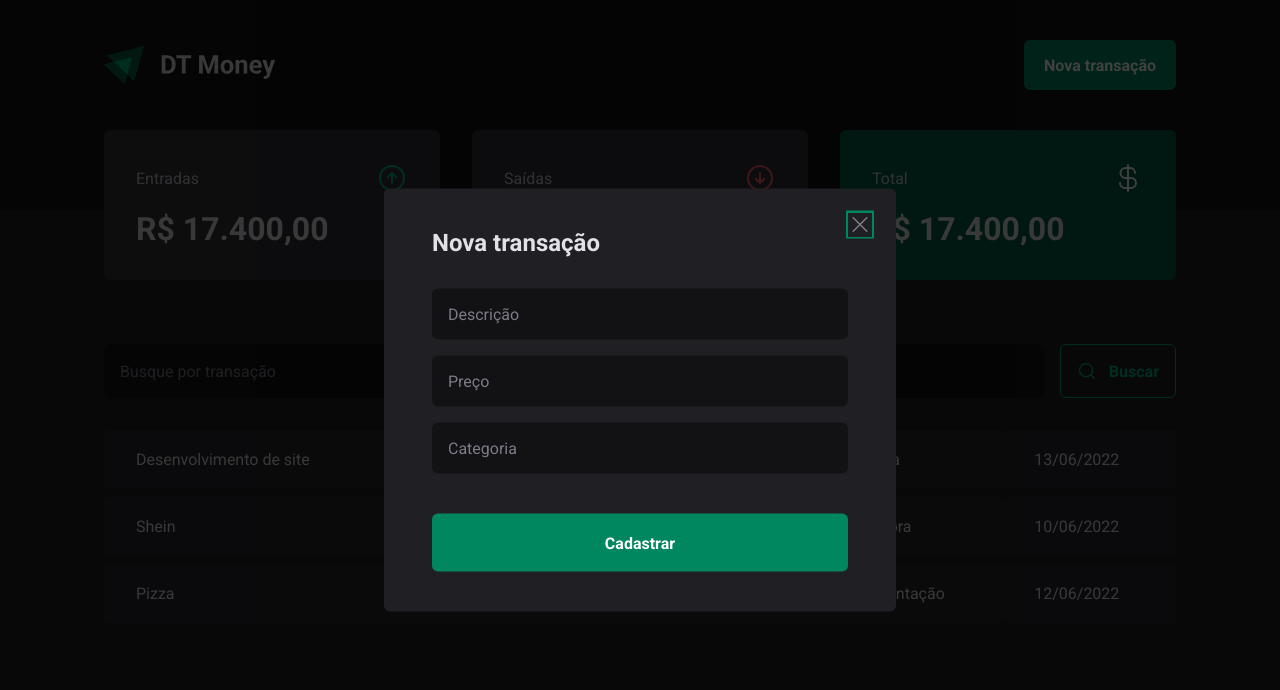
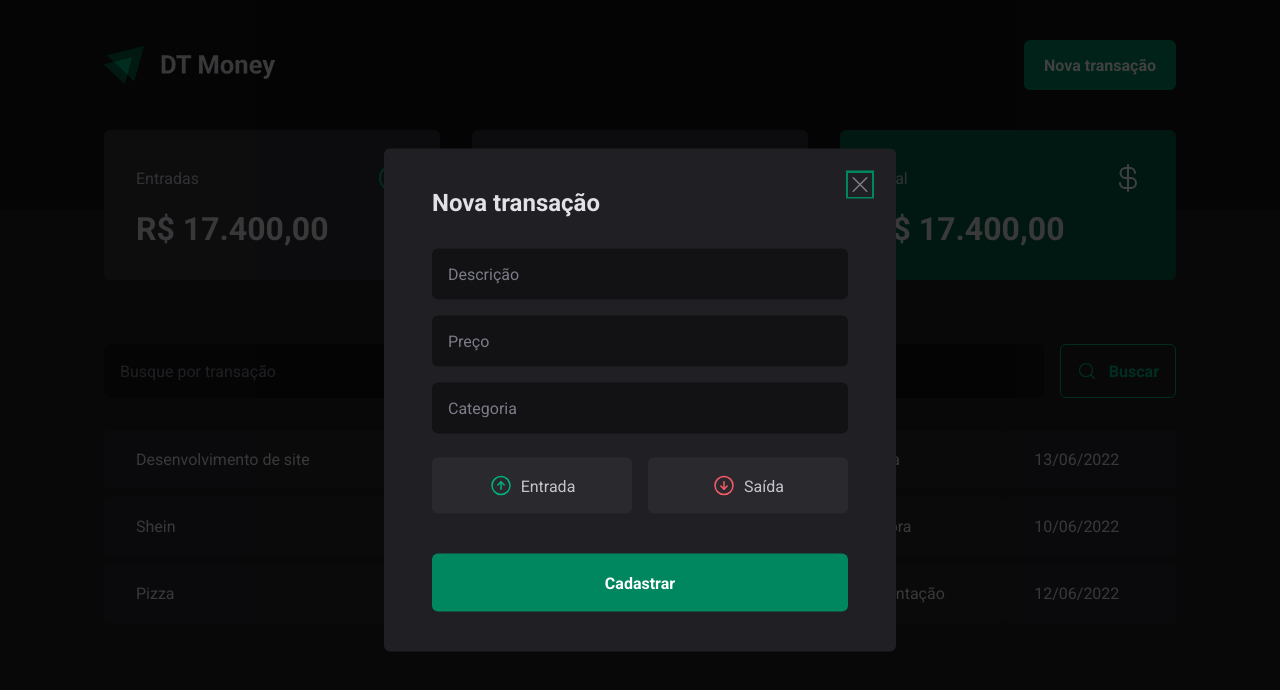
Before and after one commit to leticiar-io/dt-money-ignite, a React (Vite) app: page / in a window 1280 px wide. Both pictures are taken after a click on the button "Nova transação". Shown: the top 690 px of the page. Built offline with nearby package versions, Linux system fonts and the light colour scheme.

Commit message:
Entry and exit buttons

```diff
--- a/src/components/NewTransactionModal/index.tsx
+++ b/src/components/NewTransactionModal/index.tsx
@@ -1,6 +1,6 @@
 import * as Dialog from "@radix-ui/react-dialog";
-import { X } from "phosphor-react";
-import { Overlay, Content, CloseButton } from "./styles";
+import { ArrowCircleDown, ArrowCircleUp, X } from "phosphor-react";
+import { Overlay, Content, CloseButton, TransactionsType, TransactionTypeButton } from "./styles";
 
 export function NewTransactionModal() {
   return (
@@ -17,6 +17,17 @@
           <input type="number" placeholder="Preço" required />
           <input type="text" placeholder="Categoria" required />
 
+          <TransactionsType>
+            <TransactionTypeButton variant="income">
+              <ArrowCircleUp size={24} />
+              Entrada
+            </TransactionTypeButton>
+            <TransactionTypeButton variant="outcome">
+              <ArrowCircleDown size={24} />
+              Saída
+            </TransactionTypeButton>
+          </TransactionsType>
+
           <button type="submit">Cadastrar</button>
         </form>
       </Content>
--- a/src/components/NewTransactionModal/styles.ts
+++ b/src/components/NewTransactionModal/styles.ts
@@ -61,11 +61,39 @@
 
 export const CloseButton = styled(Dialog.Close)`
   position: absolute;
-   background:transparent;
+  background: transparent;
   border: 0;
   top: 1.5rem;
   right: 1.5rem;
   line-height: 0;
   cursor: pointer;
-   color: ${props => props.theme["gray-500"]};
-`
+  color: ${(props) => props.theme["gray-500"]};
+`;
+
+export const TransactionsType = styled.div`
+  display: grid;
+  grid-template-columns: repeat(2, 1fr);
+  gap: 1rem;
+  margin-top: 0.5rem;
+`;
+
+interface TransactionTypeButtonProps {
+  variant: "income" | "outcome";
+}
+
+export const TransactionTypeButton = styled.button<TransactionTypeButtonProps>`
+  background: ${(props) => props.theme["gray-700"]};
+  padding: 1rem;
+  display: flex;
+  align-items: center;
+  justify-content: center;
+  gap: 0.5rem;
+  border-radius: 6px;
+  cursor: pointer;
+  border: 0;
+  color: ${(props) => props.theme["gray-300"]};
+
+  svg {
+    color: ${props => props.variant === 'income' ? props.theme["green-300"] : props.theme["red-300"]};
+  }
+`;
```
Lines whose indentation alone changed are shown as unchanged.
